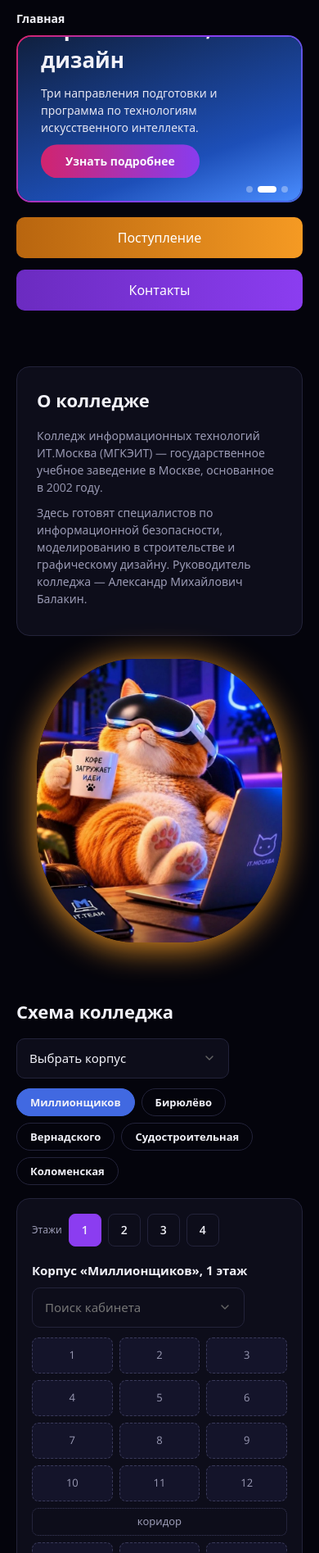
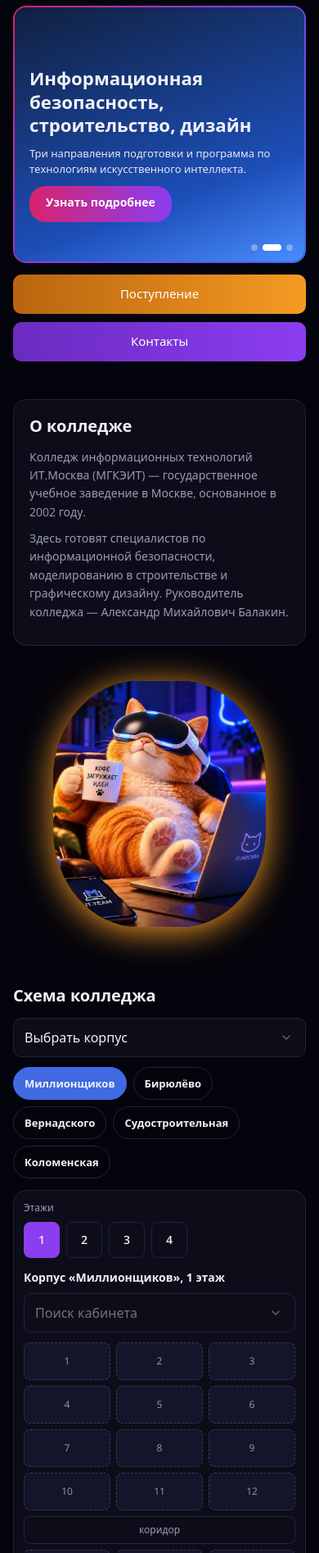
Before and after one commit to kenchikkk0/11.11.2026, a plain HTML site: page index.html in a window 390 px wide. Shown: the part 105-2000 px from the top of the page at 82% size. Drawn offline with nearby package versions, Linux system fonts and the light colour scheme.

Commit message:
Update code

```diff
--- a/style.css
+++ b/style.css
@@ -510,167 +510,288 @@ a.btn {
     color: var(--muted);
 }
 
-@media (max-width: 900px) {
-    .about,
-    .map {
-        grid-template-columns: 1fr;
+
+/* ==========================================
+   МОБИЛЬНАЯ АДАПТАЦИЯ САЙТА ИТ.МОСКВА
+   ========================================== */
+
+img {
+    max-width: 100%;
+    height: auto;
 }
 
-    .floors {
-        flex-direction: row;
-        align-items: center;
+html,
+body {
+    width: 100%;
+    overflow-x: hidden;
+}
+
+.wrap {
+    width: 100%;
+}
+
+/* мобильная */
+@media (max-width: 640px) {
+    .wrap {
+        padding-right: 16px;
+        padding-left: 16px;
+    }
+
+    header {
+        padding: 18px 0 12px;
+        min-height: 68px;
+    }
+
+    .logo {
+        font-size: clamp(27px, 7.5vw, 36px);
+        line-height: 1.2;
+    }
+
+    .ico {
+        top: 17px;
+        left: 0;
+        width: clamp(32px, 8vw, 40px);
+    }
+
+    .crumb {
+        margin: 14px 0 10px;
+        font-size: 13px;
+    }
+
+    .slider {
+        border-radius: 16px;
     }
 
     .stage {
-        height: 200px;
+        height: auto;
+        min-height: 310px;
+        border-radius: 14px;
     }
 
-    .plan {
-        grid-template-columns: repeat(3, 1fr);
+    .slide {
+        min-height: 310px;
+        padding: 22px 18px 48px;
+        gap: 10px;
+    }
+
+    .slide h2 {
+        max-width: 100%;
+        font-size: clamp(20px, 5.7vw, 25px);
+        line-height: 1.28;
+        overflow-wrap: anywhere;
+    }
+
+    .slide p {
+        max-width: 100%;
+        font-size: 13px;
+        line-height: 1.5;
+    }
+
+    .btn {
+        min-height: 44px;
+        padding: 11px 20px;
+        font-size: 14px;
+        line-height: 1.35;
+    }
+
+    .dots {
+        right: 14px;
+        bottom: 13px;
     }
 
     .tiles {
         grid-template-columns: 1fr;
-    }
+        max-width: none;
+        gap: 10px;
+        margin-top: 14px;
     }
 
-@media (prefers-reduced-motion: reduce) {
-    .slide {
-        transition: none;
-    }
+    .tile {
+        min-height: 48px;
+        height: auto;
+        padding: 11px 14px;
+        font-size: 15px;
     }
 
-:where(a, button, select, input, textarea, .room, .chip, .fl) {
-    -webkit-tap-highlight-color: transparent;
+    section {
+        margin-top: 46px;
     }
 
-.btn,
-.tile,
-.card,
-.flink,
-.chip,
-.fl,
-.room,
-#support .send {
-    transition:
-        transform .22s ease,
-        box-shadow .22s ease,
-        border-color .22s ease,
-        background-color .22s ease,
-        opacity .22s ease;
+    h3 {
+        margin-bottom: 14px;
+        font-size: 20px;
+        line-height: 1.3;
     }
 
-.btn:hover,
-.tile:hover,
-.flink:hover,
-#support .send:hover {
-    transform: translateY(-2px);
+    .about {
+        grid-template-columns: minmax(0, 1fr);
+        gap: 18px;
     }
 
-.btn:active,
-.tile:active,
-.flink:active,
-#support .send:active {
-    transform: translateY(0) scale(.985);
+    .card {
+        min-width: 0;
+        padding: 19px;
     }
 
-.card:hover {
-    border-color: #343451;
-    transform: translateY(-2px);
+    .card p {
+        font-size: 14px;
+        line-height: 1.6;
+        overflow-wrap: anywhere;
+    }
+
+    .photo {
+        width: 100%;
     }
 
     .cat-image {
-    transition: transform .35s ease, box-shadow .35s ease;
+        display: block;
+        width: min(100%, 260px);
+        max-width: 100%;
+        margin: 25px auto;
     }
 
-.photo:hover .cat-image {
-    transform: translateY(-3px);
+    .pick {
+        display: block;
     }
 
-.chip:hover,
-.fl:hover {
-    border-color: var(--blue);
+    .pick select,
+    #support select,
+    #support input,
+    #q {
+        width: 100%;
+        max-width: 100%;
+        min-width: 0;
+        min-height: 46px;
+        padding: 11px 38px 11px 13px;
+        font-size: 16px;
     }
 
-.room:hover {
-    border-style: solid;
-    border-color: #555577;
-    transform: translateY(-1px);
+    .chips {
+        gap: 8px;
+        margin-bottom: 14px;
     }
 
-.slide h2,
-.slide p,
-.slide .btn {
-    opacity: 0;
-    transform: translateY(9px);
-    transition: opacity .45s ease, transform .45s ease;
+    .chip {
+        min-height: 40px;
+        padding: 8px 13px;
+        font-size: 13px;
     }
 
-.slide.on h2 {
-    opacity: 1;
-    transform: translateY(0);
-    transition-delay: .08s;
+    .map {
+        grid-template-columns: minmax(0, 1fr);
+        gap: 14px;
+        padding: 12px;
     }
 
-.slide.on p {
-    opacity: 1;
-    transform: translateY(0);
-    transition-delay: .16s;
+    .floors {
+        display: flex;
+        flex-direction: row;
+        flex-wrap: wrap;
+        align-items: center;
+        gap: 8px;
     }
 
-.slide.on .btn {
-    opacity: 1;
-    transform: translateY(0);
-    transition-delay: .23s;
+    .floors span {
+        width: 100%;
+        font-size: 12px;
     }
 
-.reveal {
-    opacity: 0;
-    transform: translateY(14px);
-    transition: opacity .55s ease, transform .55s ease;
+    .fl {
+        width: 44px;
+        height: 44px;
+        flex: 0 0 44px;
     }
 
-.reveal.is-visible {
-    opacity: 1;
-    transform: translateY(0);
+    .top {
+        display: flex;
+        flex-direction: column;
+        align-items: stretch;
+        gap: 9px;
+        margin-bottom: 12px;
     }
 
-.reveal.reveal-delay-1 { transition-delay: .08s; }
-.reveal.reveal-delay-2 { transition-delay: .16s; }
-.reveal.reveal-delay-3 { transition-delay: .24s; }
-
-a:focus-visible,
-button:focus-visible {
-    transition: outline-offset .18s ease;
+    .top strong {
+        font-size: 14px;
+        line-height: 1.4;
     }
 
-@media (hover: hover) and (pointer: fine) {
-    .btn:hover,
-    .tile:hover,
-    .flink:hover,
-    #support .send:hover {
-        box-shadow: 0 7px 18px #0003;
+    .plan {
+        grid-template-columns: repeat(3, minmax(0, 1fr));
+        gap: 7px;
+        min-height: 0;
+    }
+
+    .room {
+        min-width: 0;
+        min-height: 46px;
+        padding: 4px 2px;
+        font-size: 12px;
+        text-align: center;
+    }
+
+    .room.hall {
+        min-height: 34px;
+    }
+
+    .cols {
+        grid-template-columns: minmax(0, 1fr);
+        gap: 10px;
+    }
+
+    .card h4 {
+        font-size: 16px;
+    }
+
+    footer {
+        margin-top: 48px;
+        padding-top: 26px;
+    }
+
+    footer .links {
+        flex-direction: column;
+        align-items: stretch;
+        gap: 9px;
+    }
+
+    .flink {
+        display: block;
+        width: 100%;
+        min-height: 44px;
+        padding: 11px 14px;
+        font-size: 14px;
+    }
+
+    #support {
+        width: 100%;
+        max-width: none;
+        margin-top: 18px;
+        gap: 12px;
+    }
+
+    #support label {
+        font-size: 13px;
+    }
+
+    #support textarea {
+        width: 100%;
+        min-height: 120px;
+        padding: 11px 13px;
+        font-size: 16px;
+    }
+
+    #support .send {
+        min-height: 46px;
+        padding: 12px;
+    }
+
+    #ok {
+        width: 100%;
+        max-width: none;
+        font-size: 13px;
+        line-height: 1.5;
+    }
+
+    .copy {
+        line-height: 1.5;
     }
 }
-
-@media (prefers-reduced-motion: reduce) {
-    html { scroll-behavior: auto; }
-
-    *,
-    *::before,
-    *::after {
-        scroll-behavior: auto !important;
-        animation-duration: .01ms !important;
-        animation-iteration-count: 1 !important;
-        transition-duration: .01ms !important;
-    }
-
-    .reveal,
-    .reveal.is-visible,
-    .slide h2,
-    .slide p,
-    .slide .btn {
-        opacity: 1;
-        transform: none;
-    }
-}
```
Lines whose indentation alone changed are shown as unchanged.
